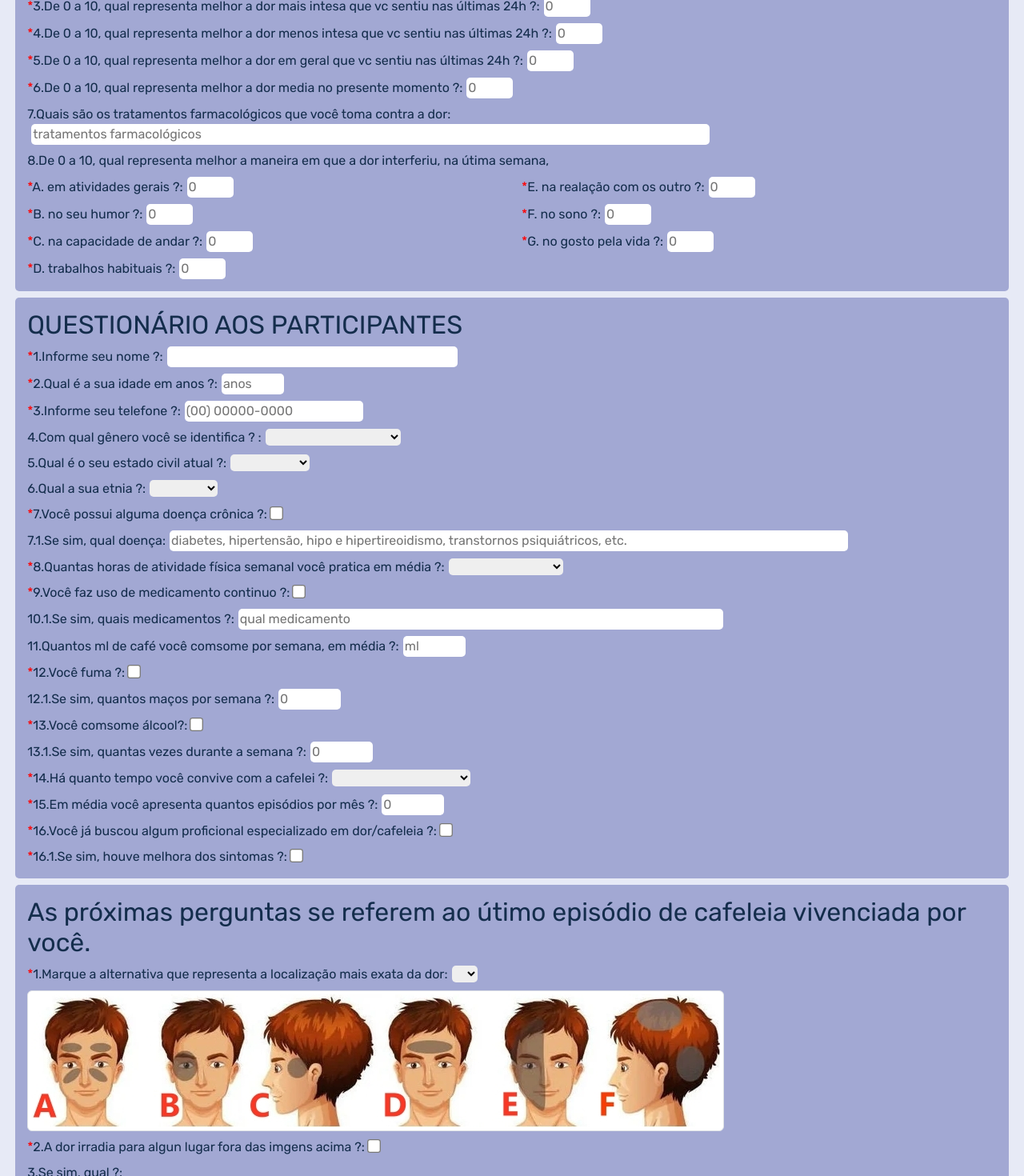
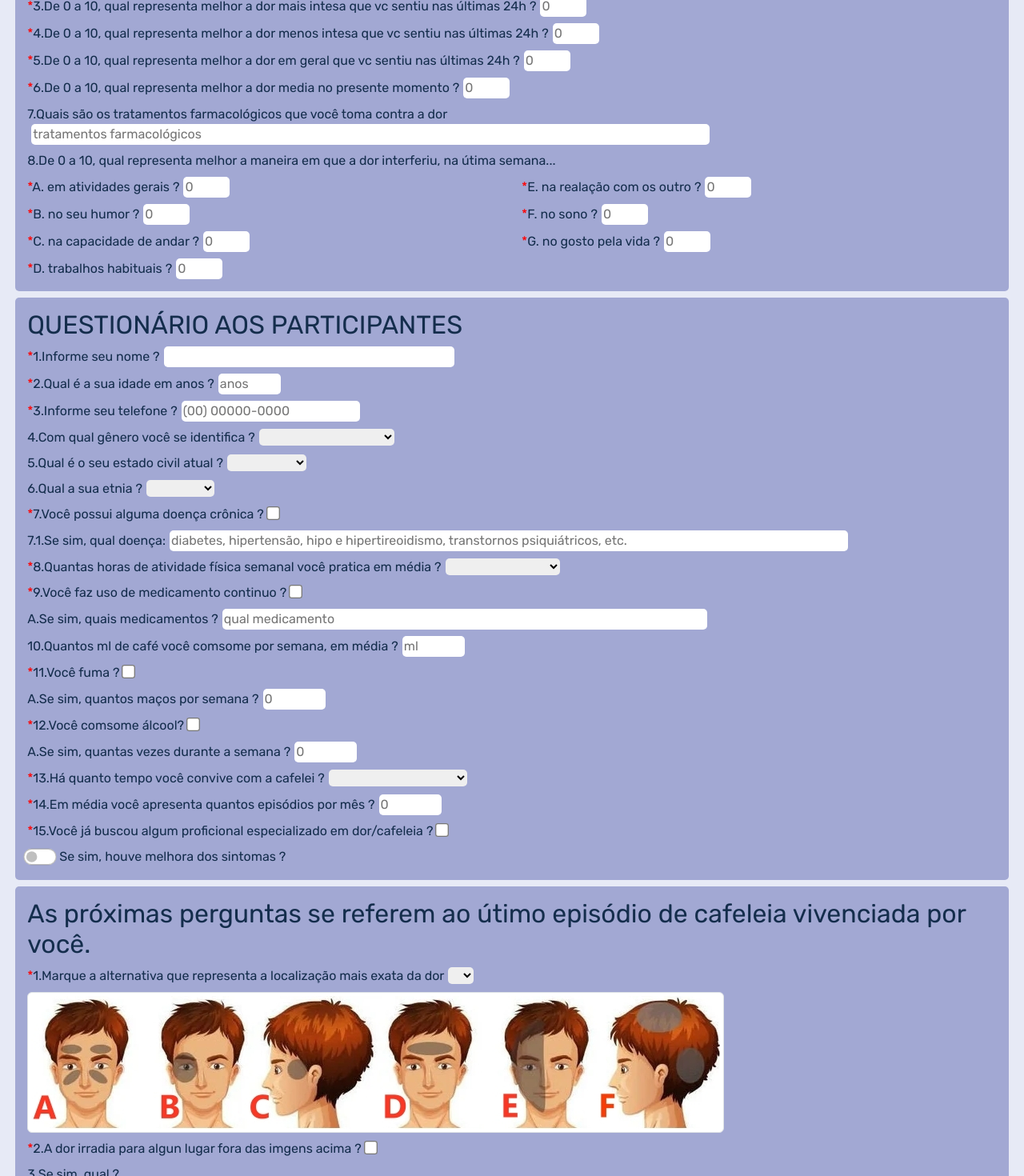
Before and after one commit to ErickCesarA/questionario-tcc-ui, an Angular app: page / in a window 1280 px wide. Shown: the part 1000-2470 px from the top of the page at 80% size. Built offline with nearby package versions, Linux system fonts and the light colour scheme.

Commit message:
update-visual

```diff
--- a/src/app/components/questCafeleia/questCafeleia.component.html
+++ b/src/app/components/questCafeleia/questCafeleia.component.html
@@ -2,7 +2,7 @@
 <form [formGroup]="addQuestionario">
   <div class="form-group mt-2">
 
-    <label class="required-field" for="title">1.Marque a alternativa que representa a localização mais exata da dor:</label>
+    <label class="required-field" for="title">1.Marque a alternativa que representa a localização mais exata da dor</label>
     <select formControlName="LocalExataDor">
       <option *ngFor="let itenLocalExatoDor of itensLocalExatoDor" [value]="itenLocalExatoDor">{{MappingLocalExatoDor[itenLocalExatoDor]}}</option>
     </select>
@@ -15,13 +15,13 @@
 
   <div class="form-group mt-2">
 
-    <label class="required-field" for="title">2.A dor irradia para algun lugar fora das imgens acima ?:</label>
+    <label class="required-field" for="title">2.A dor irradia para algun lugar fora das imgens acima ?</label>
     <input type="checkbox" formControlName="DorIrradia" />
 
   </div>
   <div class="form-group mt-2">
 
-    <label for="title">3.Se sim, qual ?:</label>
+    <label for="title">3.Se sim, qual ?</label>
 
     <div style="position:relative">
       <img style="width:5%;position: absolute" class="marker_O" [hidden]="showTheDorIrradia" [ngStyle]="setDorIrradiaView()" src="/../assets/imagens/O_mark.png" id="marker" />
@@ -31,49 +31,49 @@
   </div>
   <div class="form-group mt-2">
 
-    <label class="required-field" for="title">4.Como vc descreve essa dor ?:</label>
+    <label class="required-field" for="title">4.Como vc descreve essa dor ?</label>
     <input type="text" style="width:50%" formControlName="DiscricaoDor" placeholder="pontada/facada, queimação, aperto, pulsante, etc." />
 
   </div>
   <div class="form-group mt-2">
 
-    <label class="required-field" for="title">5.Em uma escala de 0-10, sendo 0 sem dor e 10 a pior dor que vc ja sentiu, qual é a intensidade dessa dor ?:</label>
+    <label class="required-field" for="title">5.Em uma escala de 0-10, sendo 0 sem dor e 10 a pior dor que vc ja sentiu, qual é a intensidade dessa dor ?</label>
     <input type="number" [max]="10" [min]="0" formControlName="ItensidadeDor" placeholder="0" />
 
   </div>
   <div class="form-group mt-2">
 
-    <label class="required-field" for="title">6.A partir do início do sintoma, quanto tempo leva para atingir o pico de dor ? (hora:min):</label>
+    <label class="required-field" for="title">6.A partir do início do sintoma, quanto tempo leva para atingir o pico de dor ? (hora:min)</label>
     <input type="time" formControlName="TempoPicoDor" />
 
   </div>
   <div class="form-group mt-2">
 
-    <label class="required-field" for="title">7.A partir do início do sintoma, quanto tempo leva para a resoluçaõ da dor ? (hora:min):</label>
+    <label class="required-field" for="title">7.A partir do início do sintoma, quanto tempo leva para a resoluçaõ da dor ? (hora:min)</label>
     <input type="time" formControlName="TempoCrise" />
 
   </div>
   <div class="form-group mt-2">
 
-    <label class="required-field" for="title">8.Você já identificou algum fator que desencadeia a dor ?:</label>
+    <label class="required-field" for="title">8.Você já identificou algum fator que desencadeia a dor ?</label>
     <input type="checkbox" formControlName="FatorAgravante" />
 
   </div>
   <div class="form-group mt-2">
 
-    <label for="title">8.1. Se sim, Qual ?:</label>
+    <label for="title">A.Se sim, qual ?:</label>
     <input type="text" style="width:50%" formControlName="QualFatorAgravante" placeholder="Fator Agravante" />
 
   </div>
   <div class="form-group mt-2">
 
-    <label class="required-field" for="title">9.Você já identificou algum fator que melhora a dor?:</label>
+    <label class="required-field" for="title">9.Você já identificou algum fator que melhora a dor ?</label>
     <input type="checkbox" formControlName="FatorAtenuante" />
 
   </div>
   <div class="form-group mt-2">
 
-    <label for="title">9.1.Se sim, Qual ?:</label>
+    <label for="title">A.Se sim, qual ?</label>
     <input type="text" style="width:50%" formControlName="QualFatorAtenuante" placeholder="Fator Atenuante" />
 
   </div>
--- a/src/app/components/questDor/questDor.component.html
+++ b/src/app/components/questDor/questDor.component.html
@@ -2,7 +2,7 @@
 <form [formGroup]="addQuestionario">
   <div class="form-group mt-2">
 
-    <label class="required-field" for="title">1.Clique no local de dor :</label>
+    <label class="required-field" for="title">1.Clique no local de dor</label>
 
     <div style="position:relative">
       <img style="width:2.5%;position: absolute" class="marker_O" [hidden]="showTheDor" [ngStyle]="setDorView()" src="/../assets/imagens/O_mark.png" id="marker" />
@@ -12,7 +12,7 @@
 
   <div class="form-group mt-2">
 
-    <label class="required-field" for="title">2.Clique no local de dor mais intensa :</label>
+    <label class="required-field" for="title">2.Clique no local de dor mais intensa</label>
 
     <div style="position:relative">
       <img style="width:2%; position: absolute;" class="marker_X" [hidden]="showTheMaiorDor" [ngStyle]="setMaiorDorView()" src="/../assets/imagens/X_mark.png" id="marker" />
@@ -21,58 +21,58 @@
   </div>
   <div class="form-group mt-2">
 
-    <label class="required-field" for="title">3.De 0 a 10, qual representa melhor a dor mais intesa que vc sentiu nas últimas 24h ?:</label>
+    <label class="required-field" for="title">3.De 0 a 10, qual representa melhor a dor mais intesa que vc sentiu nas últimas 24h ?</label>
     <input type="number" [max]="10" [min]="0" formControlName="MaiorDor24h" placeholder="0" />
 
   </div>
   <div class="form-group mt-2">
 
-    <label class="required-field" for="title">4.De 0 a 10, qual representa melhor a dor menos intesa que vc sentiu nas últimas 24h ?:</label>
+    <label class="required-field" for="title">4.De 0 a 10, qual representa melhor a dor menos intesa que vc sentiu nas últimas 24h ?</label>
     <input  type="number" [max]="10" [min]="0" formControlName="MenorDor24h" placeholder="0" />
 
   </div>
   <div class="form-group mt-2">
 
-    <label class="required-field" for="title">5.De 0 a 10, qual representa melhor a dor em geral que vc sentiu nas últimas 24h ?:</label>
+    <label class="required-field" for="title">5.De 0 a 10, qual representa melhor a dor em geral que vc sentiu nas últimas 24h ?</label>
     <input type="number" [max]="10" [min]="0" formControlName="GeralDor24h" placeholder="0" />
 
   </div>
   <div class="form-group mt-2">
 
-    <label class="required-field" for="title">6.De 0 a 10, qual representa melhor a dor media no presente momento ?:</label>
+    <label class="required-field" for="title">6.De 0 a 10, qual representa melhor a dor media no presente momento ?</label>
     <input  type="number" [max]="10" [min]="0" formControlName="DorMomento" placeholder="0" />
 
   </div>
   <div class="form-group mt-2">
 
-    <label for="title">7.Quais são os tratamentos farmacológicos que você toma contra a dor:</label>
+    <label for="title">7.Quais são os tratamentos farmacológicos que você toma contra a dor</label>
     <input  type="text" style="width:70% " formControlName="TratamentoDor" placeholder="tratamentos farmacológicos" />
 
   </div>
   <div class="row">
-    <div class="form-group mt-2"> <label for="title">8.De 0 a 10, qual representa melhor a maneira em que a dor interferiu, na útima semana, </label></div>
+    <div class="form-group mt-2"> <label for="title">8.De 0 a 10, qual representa melhor a maneira em que a dor interferiu, na útima semana...</label></div>
     <div class="col-md-6">
       <div class="mt-2">
 
-        <label class="required-field" for="title">A. em atividades gerais ?:</label>
+        <label class="required-field" for="title">A. em atividades gerais ?</label>
         <input type="number" [max]="10" [min]="0" formControlName="DorAtividadeGeral" placeholder="0" />
 
       </div>
       <div class="form-group mt-2">
 
-        <label class="required-field" for="title">B. no seu humor ?:</label>
+        <label class="required-field" for="title">B. no seu humor ?</label>
         <input type="number" [max]="10" [min]="0" formControlName="DorHumor" placeholder="0" />
 
       </div>
       <div class="form-group mt-2">
 
-        <label class="required-field" for="title">C. na capacidade de andar ?:</label>
+        <label class="required-field" for="title">C. na capacidade de andar ?</label>
         <input type="number" [max]="10" [min]="0" formControlName="DorLocomocao" placeholder="0" />
 
       </div>
       <div class="form-group mt-2">
 
-        <label class="required-field" for="title">D. trabalhos habituais ?:</label>
+        <label class="required-field" for="title">D. trabalhos habituais ?</label>
         <input type="number" [max]="10" [min]="0" formControlName="DorTrabalho" placeholder="0" />
 
       </div>
@@ -80,19 +80,19 @@
     <div class="col-md-6">
       <div class="form-group mt-2">
 
-        <label class="required-field" for="title">E. na realação com os outro ?:</label>
+        <label class="required-field" for="title">E. na realação com os outro ?</label>
         <input type="number" [max]="10" [min]="0" formControlName="DorRelacionamento" placeholder="0" />
 
       </div>
       <div class="form-group mt-2">
 
-        <label class="required-field" for="title">F. no sono ?:</label>
+        <label class="required-field" for="title">F. no sono ?</label>
         <input type="number" [max]="10" [min]="0" formControlName="DorSono" placeholder="0" />
 
       </div>
       <div class="form-group mt-2">
 
-        <label class="required-field" for="title">G. no gosto pela vida ?:</label>
+        <label class="required-field" for="title">G. no gosto pela vida ?</label>
         <input type="number" [max]="10" [min]="0" formControlName="DorVida" placeholder="0" />
       </div>
     </div>
--- a/src/app/components/questPessoal/questPessoal.component.html
+++ b/src/app/components/questPessoal/questPessoal.component.html
@@ -3,26 +3,26 @@
 
   <div class="form-group mt-2">
 
-    <label class="required-field" for="title">1.Informe seu nome ?:</label>
+    <label class="required-field" for="title">1.Informe seu nome ?</label>
     <input type="text" style="width:30%" formControlName="Nome" />
 
   </div>
   <div class="form-group mt-2">
 
-    <label class="required-field" for="title">2.Qual é a sua idade em anos ?:</label>
+    <label class="required-field" for="title">2.Qual é a sua idade em anos ?</label>
     <input type="number" [max]="1000" [min]="0" formControlName="Idade" placeholder="anos" />
 
   </div>
 
   <div class="form-group mt-2">
 
-    <label class="required-field" for="title">3.Informe seu telefone ?:</label>
+    <label class="required-field" for="title">3.Informe seu telefone ?</label>
     <input type="tel" formControlName="Telefone" placeholder="(00) 00000-0000" />
 
   </div>
   <div class="form-group mt-2">
 
-    <label for="title">4.Com qual gênero você se identifica ? :</label>
+    <label for="title">4.Com qual gênero você se identifica ?</label>
     <select formControlName="Genero">
       <option *ngFor="let itenGenero of itensGenero" [value]="itenGenero">{{MappingGenero[itenGenero]}}</option>
     </select>
@@ -30,7 +30,7 @@
   </div>
   <div class="form-group  mt-2">
 
-    <label for="title">5.Qual é o seu estado civil atual ?:</label>
+    <label for="title">5.Qual é o seu estado civil atual ?</label>
     <select formControlName="StatusCivil">
       <option *ngFor="let itenStatusCivil of itensStatusCivil" [value]="itenStatusCivil">{{MappingStatusCivil[itenStatusCivil]}}</option>
     </select>
@@ -38,14 +38,14 @@
   </div>
   <div class="form-group  mt-2">
 
-    <label for="title">6.Qual a sua etnia ?:</label>
+    <label for="title">6.Qual a sua etnia ?</label>
     <select formControlName="Etinia">
       <option *ngFor="let itenEtinia of itensEtinia" [value]="itenEtinia">{{MappingEtinia[itenEtinia]}}</option>
     </select>
   </div>
   <div class="form-group  mt-2">
 
-    <label  class="required-field" for="title">7.Você possui alguma doença crônica ?:</label>
+    <label  class="required-field" for="title">7.Você possui alguma doença crônica ?</label>
     <input type="checkbox" formControlName="DoencaCronica" />
 
   </div>
@@ -57,7 +57,7 @@
   </div>
   <div class="form-group  mt-2">
 
-    <label  class="required-field" for="title">8.Quantas horas de atividade física semanal você pratica em média ?:</label>
+    <label  class="required-field" for="title">8.Quantas horas de atividade física semanal você pratica em média ?</label>
     <select formControlName="HoraExercicio">
       <option *ngFor="let itenHorasExercicios of itensHorasExercicios" [value]="itenHorasExercicios">{{MappingHorasExercicios[itenHorasExercicios]}}</option>
     </select>
@@ -65,49 +65,49 @@
   </div>
   <div class="form-group  mt-2">
 
-    <label  class="required-field" for="title">9.Você faz uso de medicamento continuo ?:</label>
+    <label  class="required-field" for="title">9.Você faz uso de medicamento continuo ?</label>
     <input type="checkbox" formControlName="MedicamentoContinuo" />
 
   </div>
   <div class="form-group  mt-2">
 
-    <label for="title">10.1.Se sim, quais medicamentos ?:</label>
+    <label for="title">A.Se sim, quais medicamentos ?</label>
     <input type="text" style="width:50%" formControlName="QualMedicamento" placeholder="qual medicamento" />
 
   </div>
   <div class="form-group  mt-2">
 
-    <label for="title">11.Quantos ml de café você comsome por semana, em média ?:</label>
+    <label for="title">10.Quantos ml de café você comsome por semana, em média ?</label>
     <input type="number" [max]="1000" [min]="0" formControlName="MlCafeSemana" placeholder="ml" />
 
   </div>
   <div class="form-group  mt-2">
 
-    <label  class="required-field" for="title">12.Você fuma ?:</label>
+    <label  class="required-field" for="title">11.Você fuma ?</label>
     <input type="checkbox" formControlName="Fuma" />
 
   </div>
   <div class="form-group  mt-2">
 
-    <label for="title">12.1.Se sim, quantos maços por semana ?:</label>
+    <label for="title">A.Se sim, quantos maços por semana ?</label>
     <input type="number" [max]="1000" [min]="0" formControlName="QtdMacosSemana" placeholder="0" />
 
   </div>
   <div class="form-group  mt-2">
 
-    <label  class="required-field" for="title">13.Você comsome álcool?:</label>
+    <label  class="required-field" for="title">12.Você comsome álcool?</label>
     <input type="checkbox" formControlName="Bebida" />
 
   </div>
   <div class="form-group  mt-2">
 
-    <label for="title">13.1.Se sim, quantas vezes durante a semana ?:</label>
+    <label for="title">A.Se sim, quantas vezes durante a semana ?</label>
     <input type="number" [max]="1000" [min]="0" formControlName="BedidasSemana" placeholder="0" />
 
   </div>
   <div class="form-group  mt-2">
 
-    <label  class="required-field" for="title">14.Há quanto tempo você convive com a cafelei ?:</label>
+    <label  class="required-field" for="title">13.Há quanto tempo você convive com a cafelei ?</label>
     <select formControlName="AnosCafeleia">
       <option *ngFor="let itenAnosCafeleia of itensAnosCafeleia" [value]="itenAnosCafeleia">{{MappingAnosCafeleia[itenAnosCafeleia]}}</option>
     </select>
@@ -115,20 +115,20 @@
   </div>
   <div class="form-group  mt-2">
 
-    <label  class="required-field" for="title">15.Em média você apresenta quantos episódios por mês ?:</label>
+    <label  class="required-field" for="title">14.Em média você apresenta quantos episódios por mês ?</label>
     <input type="number" [max]="1000" [min]="0" formControlName="EpisodiosMes" placeholder="0" />
 
   </div>
   <div class="form-group  mt-2">
 
-    <label  class="required-field" for="title">16.Você já buscou algum proficional especializado em dor/cafeleia ?:</label>
+    <label  class="required-field" for="title">15.Você já buscou algum proficional especializado em dor/cafeleia ?</label>
     <input type="checkbox" formControlName="BuscaProficional" />
 
   </div>
-  <div class="form-group  mt-2">
+  <div class="form-group mt-2 form-check form-switch">
 
-    <label  class="required-field" for="title">16.1.Se sim, houve melhora dos sintomas ?:</label>
-    <input type="checkbox" formControlName="Melhora" />
+    <label class="form-check-label" for="flexSwitchCheckDefault">Se sim, houve melhora dos sintomas ?</label>
+    <input  class="form-check-input" type="checkbox" formControlName="Melhora" />
 
   </div>
 </form>
```
